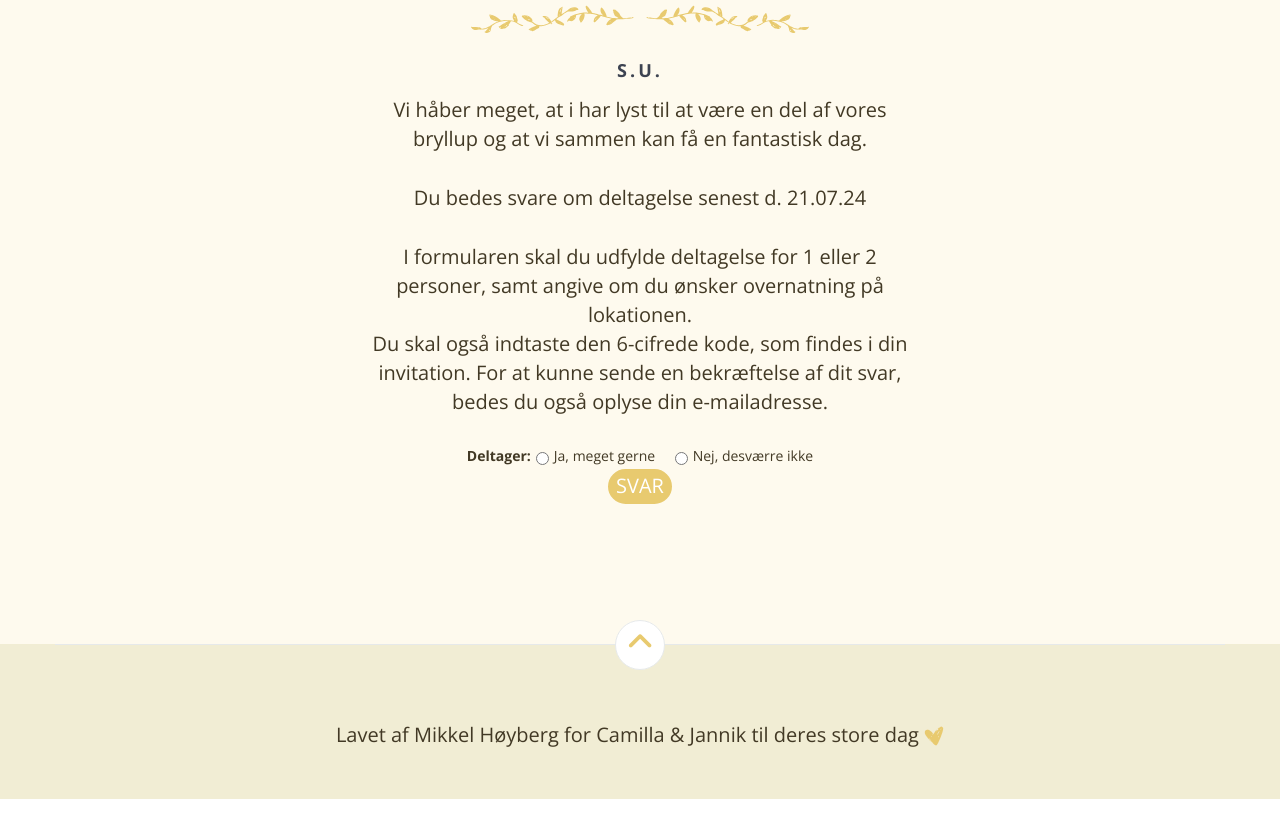
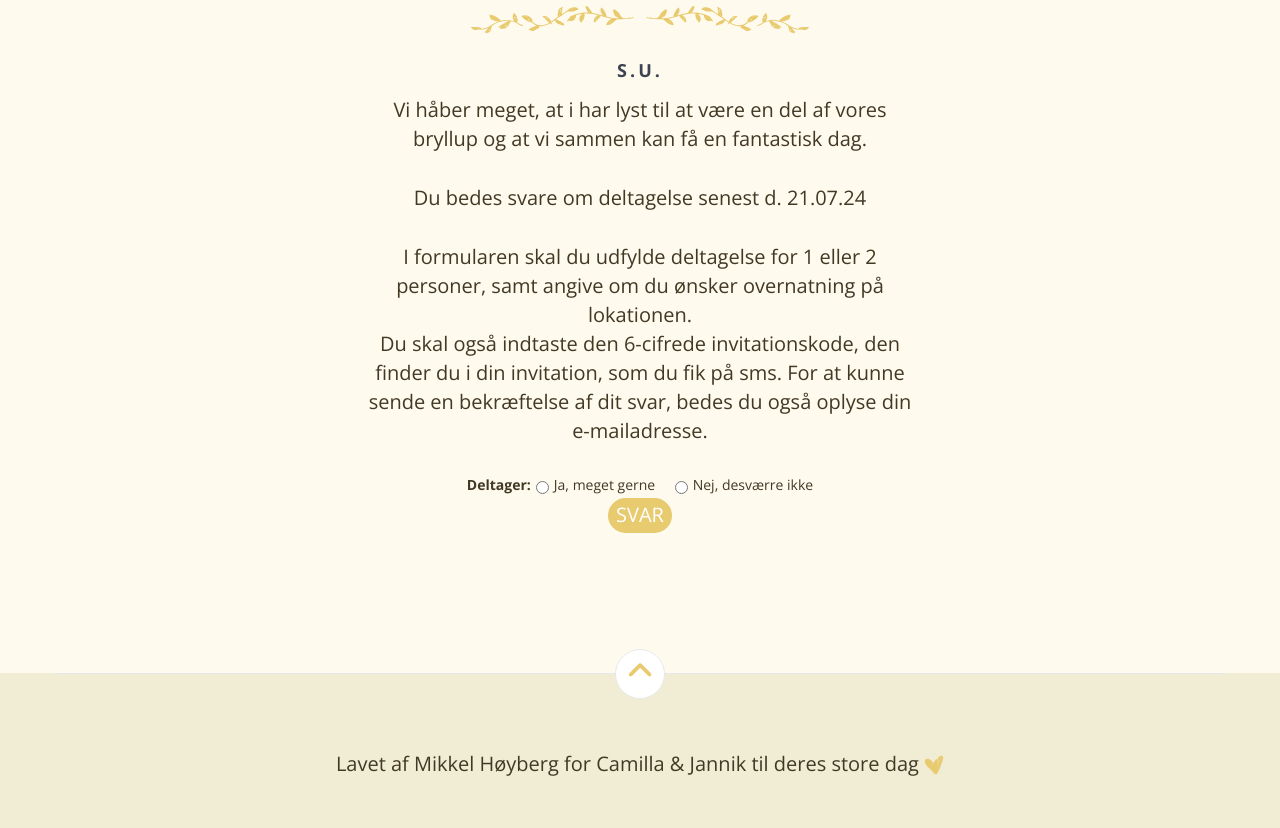
Before and after one commit to CJBryllup/CJBryllup.github.io, a plain HTML site: page index.html in a window 1280 px wide. Shown: the part 8933-9761 px from the top of the page. Before the commit the page ends 9732 px from the top, so only its background shows below. Drawn offline with nearby package versions, Linux system fonts and the light colour scheme; some packages are replaced by stand-ins of ours.

Commit message:
Add files via upload

```diff
--- a/index.html
+++ b/index.html
@@ -1170,8 +1170,8 @@ m-191 -109 c0 -5 -2 -10 -4 -10 -3 0 -8 5 -11 10 -3 6 -1 10 4 10 6 0 11 -4
 
                         <br>
 
-                        Du skal også indtaste den 6-cifrede kode, som findes i din invitation.
-                        For at kunne sende en bekræftelse af dit svar, bedes du også oplyse din e-mailadresse.
+                        Du skal også indtaste den 6-cifrede invitationskode, den finder du i din invitation, som du fik
+                        på sms. For at kunne sende en bekræftelse af dit svar, bedes du også oplyse din e-mailadresse.
                     </p>
 
 
@@ -1233,7 +1233,8 @@ m-191 -109 c0 -5 -2 -10 -4 -10 -3 0 -8 5 -11 10 -3 6 -1 10 4 10 6 0 11 -4
 
                                 <div class="form-input-group">
                                     <i class="fa fa-envelope"></i>
-                                    <input id="email_input" type="email" name="email_input" placeholder="Email" required>
+                                    <input id="email_input" type="email" name="email_input" placeholder="Email"
+                                        required>
                                 </div>
                             </div>
                         </div>
```
